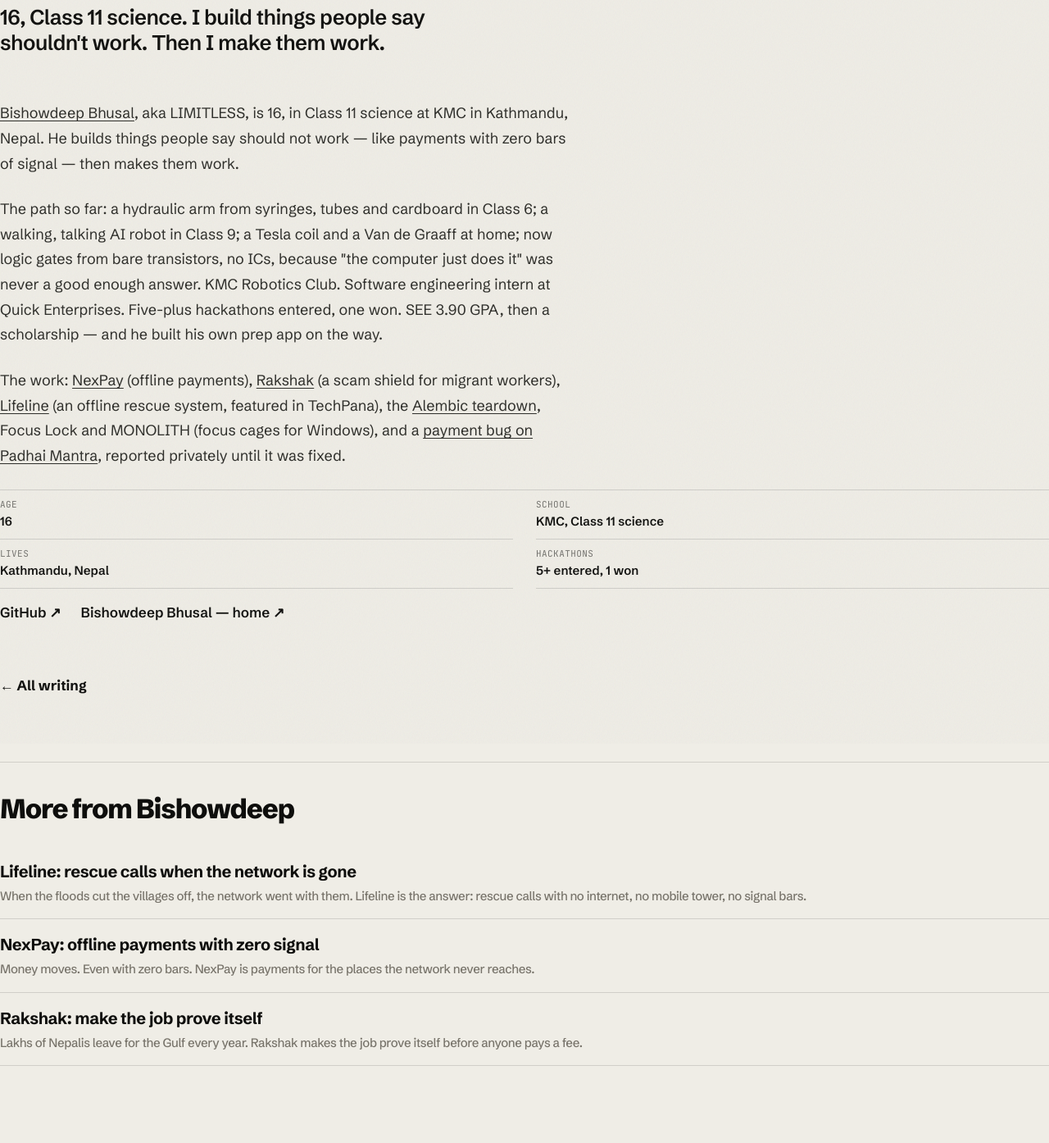
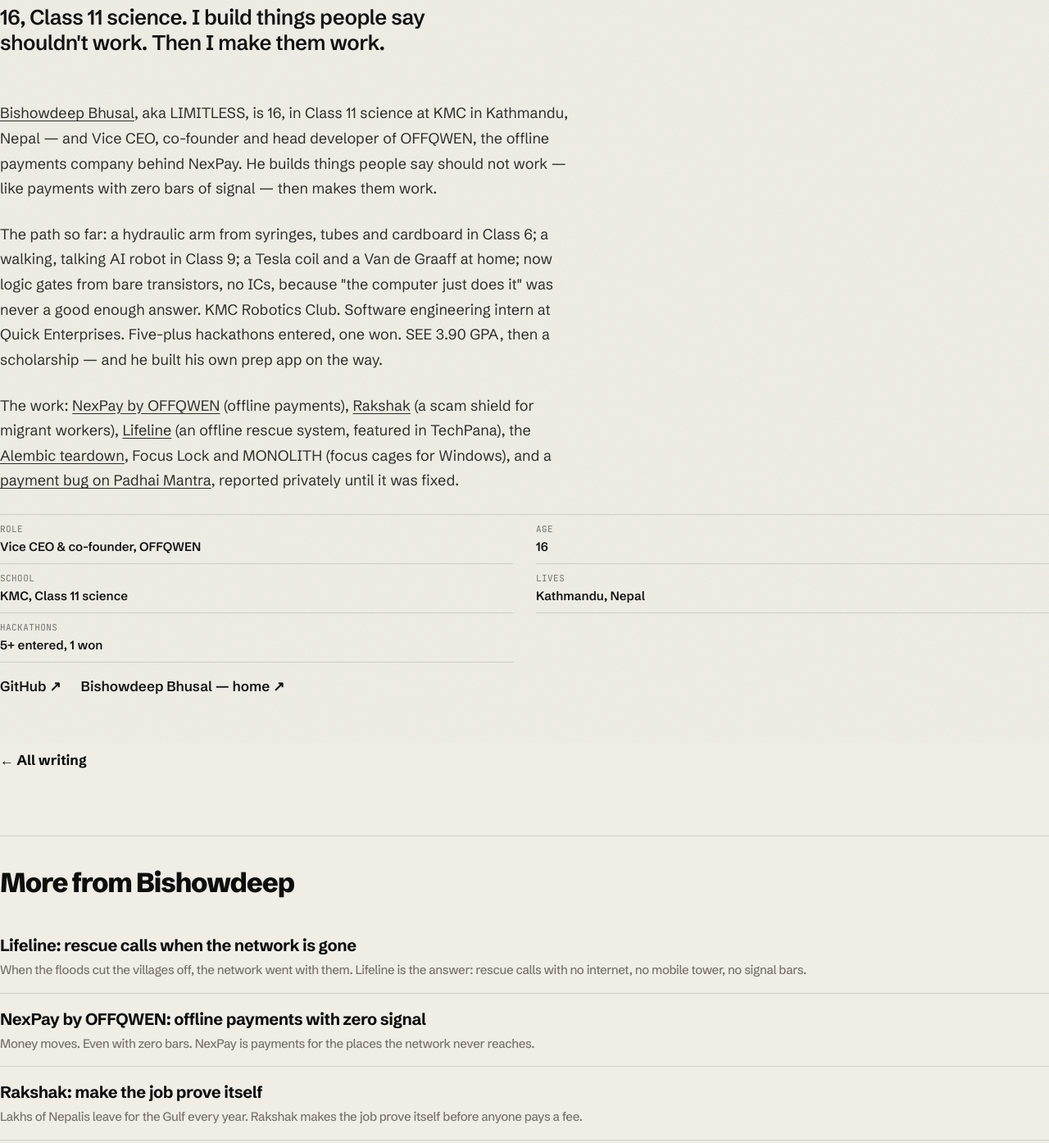
Before and after one commit to limitlessneverdies/portfolio, a plain HTML site: page blog/who-is-bishowdeep-bhusal.html in a window 1280 px wide. Shown: the part 320-1714 px from the top of the page at 82% size. Drawn offline with Linux system fonts and the light colour scheme; a web font is replaced by a local one.

Commit message:
Rebrand NexPay to OFFQWEN, add founder titles

```diff
--- a/blog/who-is-bishowdeep-bhusal.html
+++ b/blog/who-is-bishowdeep-bhusal.html
@@ -20,9 +20,9 @@
 .faq__item h2{font-size:clamp(24px,2.8vw,40px);font-weight:800;letter-spacing:-.04em;line-height:1.05;margin-bottom:10px}
 .faq__item p{max-width:64ch;line-height:1.7;color:#2b2b27}
 </style></head><body><header class="nav" id="nav"><a class="nav__brand" href="/">LIMITLESS<sup>®</sup></a><nav class="nav__links"><a href="/#builds" class="u-link">Builds</a> <a href="/#lab" class="u-link">Lab</a> <a href="/#motion" class="u-link">Motion</a> <a href="/#casefile" class="u-link">Security</a> <a href="/#journey" class="u-link">Journey</a> <a href="/blog/" class="u-link">Blog</a> <a href="/faq.html" class="u-link">FAQ</a></nav></header><main class="wrap post"><div class="post__top mono"><span>About · Bishowdeep Bhusal</span><span>Nov 23, 2026</span></div><h1>Who is Bishowdeep Bhusal?</h1><p class="post__lede">16, Class 11 science. I build things people say shouldn't work. Then I make them work.</p><div class="post__body">
-<p><a href="https://bishowdeep.pages.dev/">Bishowdeep Bhusal</a>, aka LIMITLESS, is 16, in Class 11 science at KMC in Kathmandu, Nepal. He builds things people say should not work — like payments with zero bars of signal — then makes them work.</p>
+<p><a href="https://bishowdeep.pages.dev/">Bishowdeep Bhusal</a>, aka LIMITLESS, is 16, in Class 11 science at KMC in Kathmandu, Nepal — and Vice CEO, co-founder and head developer of OFFQWEN, the offline payments company behind NexPay. He builds things people say should not work — like payments with zero bars of signal — then makes them work.</p>
 <p>The path so far: a hydraulic arm from syringes, tubes and cardboard in Class 6; a walking, talking AI robot in Class 9; a Tesla coil and a Van de Graaff at home; now logic gates from bare transistors, no ICs, because "the computer just does it" was never a good enough answer. KMC Robotics Club. Software engineering intern at Quick Enterprises. Five-plus hackathons entered, one won. SEE 3.90 GPA, then a scholarship — and he built his own prep app on the way.</p>
-<p>The work: <a href="/blog/nexpay-offline-payments.html">NexPay</a> (offline payments), <a href="/blog/rakshak-migrant-scam-shield.html">Rakshak</a> (a scam shield for migrant workers), <a href="/blog/lifeline-offline-rescue-system.html">Lifeline</a> (an offline rescue system, featured in TechPana), the <a href="/blog/alembic-reverse-engineering.html">Alembic teardown</a>, Focus Lock and MONOLITH (focus cages for Windows), and a <a href="/blog/padhai-mantra-bug-report.html">payment bug on Padhai Mantra</a>, reported privately until it was fixed.</p>
-</div><dl class="card__facts post__facts"><div><dt>Age</dt><dd>16</dd></div><div><dt>School</dt><dd>KMC, Class 11 science</dd></div><div><dt>Lives</dt><dd>Kathmandu, Nepal</dd></div><div><dt>Hackathons</dt><dd>5+ entered, 1 won</dd></div></dl><div class="card__links"><a class="u-link card__link" href="https://github.com/limitlessneverdies" target="_blank" rel="noopener">GitHub ↗</a><a class="u-link card__link" href="https://bishowdeep.pages.dev/" target="_blank" rel="noopener">Bishowdeep Bhusal — home ↗</a></div><a class="post__back u-link" href="/blog/">&larr; All writing</a><div class="post__more"><h2>More from Bishowdeep</h2><a href="/blog/lifeline-offline-rescue-system.html">Lifeline: rescue calls when the network is gone<span>When the floods cut the villages off, the network went with them. Lifeline is the answer: rescue calls with no internet, no mobile tower, no signal bars.</span></a>
-<a href="/blog/nexpay-offline-payments.html">NexPay: offline payments with zero signal<span>Money moves. Even with zero bars. NexPay is payments for the places the network never reaches.</span></a>
+<p>The work: <a href="/blog/nexpay-offline-payments.html">NexPay by OFFQWEN</a> (offline payments), <a href="/blog/rakshak-migrant-scam-shield.html">Rakshak</a> (a scam shield for migrant workers), <a href="/blog/lifeline-offline-rescue-system.html">Lifeline</a> (an offline rescue system, featured in TechPana), the <a href="/blog/alembic-reverse-engineering.html">Alembic teardown</a>, Focus Lock and MONOLITH (focus cages for Windows), and a <a href="/blog/padhai-mantra-bug-report.html">payment bug on Padhai Mantra</a>, reported privately until it was fixed.</p>
+</div><dl class="card__facts post__facts"><div><dt>Role</dt><dd>Vice CEO &amp; co-founder, OFFQWEN</dd></div><div><dt>Age</dt><dd>16</dd></div><div><dt>School</dt><dd>KMC, Class 11 science</dd></div><div><dt>Lives</dt><dd>Kathmandu, Nepal</dd></div><div><dt>Hackathons</dt><dd>5+ entered, 1 won</dd></div></dl><div class="card__links"><a class="u-link card__link" href="https://github.com/limitlessneverdies" target="_blank" rel="noopener">GitHub ↗</a><a class="u-link card__link" href="https://bishowdeep.pages.dev/" target="_blank" rel="noopener">Bishowdeep Bhusal — home ↗</a></div><a class="post__back u-link" href="/blog/">&larr; All writing</a><div class="post__more"><h2>More from Bishowdeep</h2><a href="/blog/lifeline-offline-rescue-system.html">Lifeline: rescue calls when the network is gone<span>When the floods cut the villages off, the network went with them. Lifeline is the answer: rescue calls with no internet, no mobile tower, no signal bars.</span></a>
+<a href="/blog/nexpay-offline-payments.html">NexPay by OFFQWEN: offline payments with zero signal<span>Money moves. Even with zero bars. NexPay is payments for the places the network never reaches.</span></a>
 <a href="/blog/rakshak-migrant-scam-shield.html">Rakshak: make the job prove itself<span>Lakhs of Nepalis leave for the Gulf every year. Rakshak makes the job prove itself before anyone pays a fee.</span></a></div></main></body></html>
```
Also changed, not shown: blog/alembic-reverse-engineering.html (+1 -1 lines), blog/index.html (+1 -1 lines), blog/lifeline-offline-rescue-system.html (+1 -1 lines), blog/nexpay-offline-payments.html (+3 -3 lines), blog/padhai-mantra-bug-report.html (+1 -1 lines), blog/rakshak-migrant-scam-shield.html (+1 -1 lines), faq.html (+2 -2 lines), index.html (+1 -1 lines).
